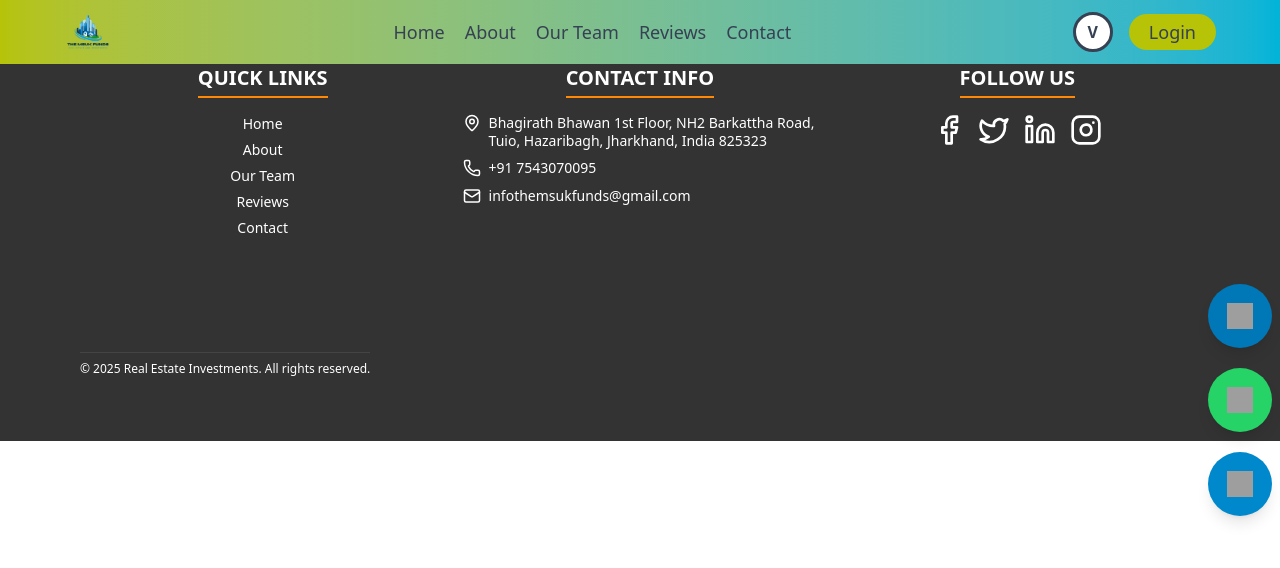
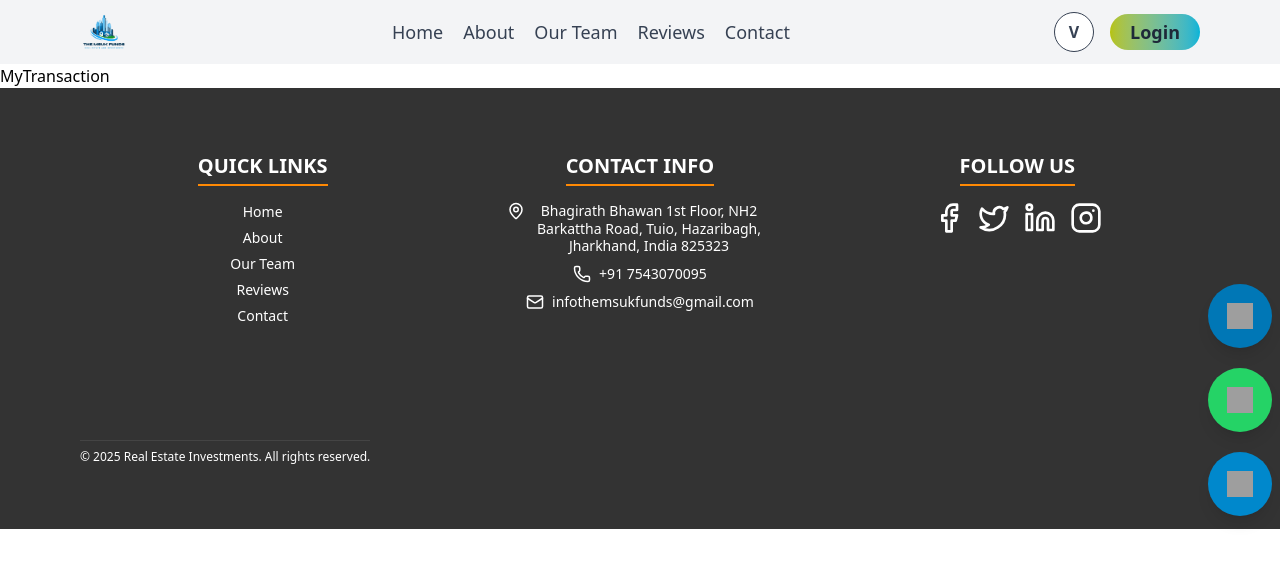
Before and after one commit to vinaysuman2629/suman, a React (Vite) app in the folder client/: page /my-transaction in a window 1280 px wide. Shown: the top 568 px of the page. Built offline with nearby package versions, Linux system fonts and the light colour scheme; grey boxes are pictures that could not be loaded.

Commit message:
Add MyTransaction page, ScrollToTop component, and update routing; enhance Home and Footer components

```diff
--- a/client/src/App.jsx
+++ b/client/src/App.jsx
@@ -9,6 +9,8 @@ import Review from './pages/Review'
 import Contact from './pages/Contact'
 import Auth from './pages/Auth'
 import Sidebar from './components/Sidebar'
+import ScrollToTop from './components/ScrollToTop'
+import MyTransaction from './pages/MyTransaction'
 
 
 const App = () => {
@@ -19,6 +21,7 @@ const App = () => {
     <div>
       {!hideNavFooter.includes(location.pathname) && <Navbar />}
       {!hideNavFooter.includes(location.pathname) && <Sidebar />}
+      <ScrollToTop />
       <Routes>
         <Route path='/login' element={<Auth />} />
         <Route path='/' element={<Home />} />
@@ -26,6 +29,7 @@ const App = () => {
         <Route path='/team' element={<Team />} />
         <Route path='/review' element={<Review />} />
         <Route path='/contact' element={<Contact />} />
+        <Route path='/my-transaction' element={<MyTransaction />} />
       </Routes>
       {!hideNavFooter.includes(location.pathname) && <Footer />}
     </div>
--- a/client/src/components/Footer.jsx
+++ b/client/src/components/Footer.jsx
@@ -19,21 +19,21 @@ const Footer = () => {
                 <div className='flex flex-col w-full items-center justify-start h-56'>
                     <h1 className='text-xl uppercase border-b-2 font-semibold border-orange-400 pb-1'>Contact Info</h1>
                     <div className='flex flex-col gap-2.5 mt-4 font-medium text-sm items-center justify-center'>
-                        <div className="flex items-start justify-center gap-2 w-full">
+                        <div className="flex items-start justify-center w-[80%]">
                             <MapPin size={18} />
-                            <p className="w-[90%] leading-tight">
+                            <p className="w-[85%] leading-tight text-center">
                                 Bhagirath Bhawan 1st Floor, NH2 Barkattha Road, Tuio, Hazaribagh, Jharkhand, India 825323
                             </p>
                         </div>
-                        <div className="flex items-start justify-center gap-2 w-full">
+                        <div className="flex items-start justify-center gap-2 w-[80%]">
                             <Phone size={18} />
-                            <p className="w-[90%] leading-tight">
+                            <p className="leading-tight text-center">
                                 +91 7543070095
                             </p>
                         </div>
-                        <div className="flex items-start justify-center gap-2 w-full">
+                        <div className="flex items-start justify-center gap-2 w-[80%]">
                             <Mail size={18} />
-                            <p className="w-[90%] leading-tight">
+                            <p className="leading-tight text-center">
                                 infothemsukfunds@gmail.com
                             </p>
                         </div>
--- a/client/src/components/Navbar.jsx
+++ b/client/src/components/Navbar.jsx
@@ -1,45 +1,109 @@
-import React, { useState } from 'react'
-import { assets } from '../assets/assets'
-import { Link } from 'react-router-dom'
-import { Menu } from 'lucide-react'
+import React, { useState, useEffect } from 'react';
+import { assets } from '../assets/assets';
+import { Link, useLocation } from 'react-router-dom';
+import { Menu } from 'lucide-react';
 
 const Navbar = () => {
     const [showMenu, setShowMenu] = useState(false);
+    const [showProfile, setShowProfile] = useState(false);
+    const [scrolled, setScrolled] = useState(false);
+    const location = useLocation();
+
+    useEffect(() => {
+        const handleScroll = () => {
+            setScrolled(window.scrollY > 0);
+        };
+        window.addEventListener('scroll', handleScroll);
+        return () => window.removeEventListener('scroll', handleScroll);
+    }, []);
+
     return (
-        <header className='fixed z-20 top-0 bg-gradient-to-r from-[#b6c307] to-[#00b4d8] text-gray-700'>
-            <div className='flex items-center justify-between h-16 w-screen p-1 px-3 md:px-16'>
+        <header className={`fixed z-20 top-0 left-1/2 w-screen transform -translate-x-1/2 bg-gray-100 text-gray-700 transition-all duration-300
+            ${scrolled ? 'md:rounded-3xl shadow-lg shadow-black/60 md:mt-4 md:w-[90%] border border-gray-300' : 'md:w-full'}`}>
+            <div className='flex items-center justify-between h-16 px-5 md:px-20'>
                 <Link to={'/'} className='flex items-center justify-center'>
-                    <img src={assets.logo} alt="logo" className='size-12 rounded' />
+                    <img src={assets.logo} alt="logo" className='w-12 h-12 rounded' />
                 </Link>
                 <div className='hidden md:block'>
                     <nav className='flex space-x-5 text-lg font-medium'>
-                        <Link to={'/'} className='cursor-pointer'>Home</Link>
-                        <Link to={'/about'} className='cursor-pointer'>About</Link>
-                        <Link to={'/team'} className='cursor-pointer'>Our Team</Link>
-                        <Link to={'/review'} className='cursor-pointer'>Reviews</Link>
-                        <Link to={'/contact'} className='cursor-pointer'>Contact</Link>
+                        {[
+                            { path: '/', label: 'Home' },
+                            { path: '/about', label: 'About' },
+                            { path: '/team', label: 'Our Team' },
+                            { path: '/review', label: 'Reviews' },
+                            { path: '/contact', label: 'Contact' }
+                        ].map((item) => (
+                            <Link
+                                key={item.path}
+                                to={item.path}
+                                className="relative group cursor-pointer"
+                            >
+                                {item.label}
+                                <span className={`absolute bottom-0 left-0 w-0 h-0.5 bg-amber-500 transition-all duration-300 group-hover:w-full
+                                    ${location.pathname === item.path ? 'w-full' : ''}`} />
+                            </Link>
+                        ))}
                     </nav>
                 </div>
                 <div className='flex items-center gap-4'>
-                    <div className='border-3 border-gray-700 bg-white size-10 rounded-full flex items-center justify-center font-bold cursor-pointer'>V</div>
-                    <button className='bg-[#b6c307] py-1 px-5 text-lg font-medium text-gray-700 rounded-full'><Link to={'/login'}>Login</Link></button>
-                    <div onClick={() => setShowMenu((showMenu) ? false : true)} className='md:hidden cursor-pointer'>
+                    {/* Profile Toggle */}
+                    <div onClick={() => setShowProfile(!showProfile)} className='border border-gray-700 bg-white w-10 h-10 rounded-full flex items-center justify-center font-bold cursor-pointer'>
+                        V
+                    </div>
+
+                    {/* Login Button */}
+                    <button className='bg-gradient-to-r from-[#b6c307] to-[#00b4d8] py-1 px-5 text-lg font-bold text-gray-800 rounded-full'>
+                        <Link to={'/login'}>Login</Link>
+                    </button>
+
+                    {/* Mobile Menu Toggle */}
+                    <div onClick={() => setShowMenu(!showMenu)} className='md:hidden cursor-pointer'>
                         <Menu color='#364153' size={40} />
                     </div>
-                    <div className={`absolute z-20 top-16 right-0 w-[35%] ${showMenu ? 'block' : 'hidden'}`}>
-                        <div className='flex flex-col gap-2 items-center justify-center bg-gradient-to-tr from-[#b6c307] to-[#00b4d8] text-base font-medium rounded-br-3xl rounded-tl-3xl p-5'>
-                            <Link onClick={() => setShowMenu(false)} to={'/'}>Home</Link>
-                            <Link onClick={() => setShowMenu(false)} to={'/about'}>About</Link>
-                            <Link onClick={() => setShowMenu(false)} to={'/team'}>Our Team</Link>
-                            <Link onClick={() => setShowMenu(false)} to={'/review'}>Reviews</Link>
-                            <Link onClick={() => setShowMenu(false)} to={'/contact'}>Contact</Link>
-                        </div>
+                </div>
+            </div>
+
+            {/* Profile Dropdown */}
+            {showProfile && (
+                <div className='absolute z-20 top-16 right-10 w-48 bg-gray-100 border border-gray-300 text-base font-medium rounded-lg p-4 shadow-lg shadow-black/60'>
+                    <div className='flex flex-col gap-2 items-start justify-center'>
+                        <Link to={'/my-transaction'} onClick={() => setShowProfile(false)} className="cursor-pointer">
+                            My Transaction
+                        </Link>
+                        <button>
+                            <Link to={'/login'}>Login</Link>
+                        </button>
                     </div>
                 </div>
+            )}
 
-            </div>
+            {/* Mobile Menu */}
+            {showMenu && (
+                <div className='absolute z-20 top-16 right-0 w-[40%] bg-gray-100 border border-gray-300 text-base font-medium rounded-br-4xl rounded-tl-4xl p-5 shadow-lg shadow-black/60'>
+                    <div className='flex flex-col gap-2 items-center'>
+                        {[
+                            { path: '/', label: 'Home' },
+                            { path: '/about', label: 'About' },
+                            { path: '/team', label: 'Our Team' },
+                            { path: '/review', label: 'Reviews' },
+                            { path: '/contact', label: 'Contact' }
+                        ].map((item) => (
+                            <Link
+                                key={item.path}
+                                to={item.path}
+                                onClick={() => setShowMenu(false)}
+                                className="relative group cursor-pointer"
+                            >
+                                {item.label}
+                                <span className={`absolute bottom-0 left-0 w-0 h-0.5 bg-amber-500 transition-all duration-300 group-hover:w-full
+                                    ${location.pathname === item.path ? 'w-full' : ''}`} />
+                            </Link>
+                        ))}
+                    </div>
+                </div>
+            )}
         </header>
-    )
-}
+    );
+};
 
-export default Navbar
+export default Navbar;
--- /dev/null
+++ b/client/src/components/ScrollToTop.jsx
@@ -0,0 +1,16 @@
+import { useEffect } from "react";
+import { useLocation } from "react-router-dom";
+
+const ScrollToTop = () => {
+  const { pathname } = useLocation();
+
+  useEffect(() => {
+    window.scrollTo({
+        top: 0,
+    });
+  }, [pathname]);
+
+  return null;
+};
+
+export default ScrollToTop;
--- a/client/src/pages/Home.jsx
+++ b/client/src/pages/Home.jsx
@@ -11,7 +11,8 @@ const Home = () => {
   const isInView = useInView(statsRef, { once: true });
   return (
     <div>
-      <section className="hero bg-black/40 h-full md:h-screen text-white py-20 mt-16 relative overflow-hidden flex flex-col justify-center items-center">
+      <div className='abolute hidden md:block w-screen h-16 absolute -top-0 bg-black/40'></div>
+      <section className="hero bg-black/40 h-full md:h-screen text-white py-16 md:py-20 mt-16 relative overflow-hidden flex flex-col justify-center items-center">
         <img src={assets.landwithmoney} className="fixed w-screen -z-1 scale-150 md:scale-100" alt="" />
         <div className="flex flex-col items-center justify-around mx-auto text-center">
           <h1 className="text-4xl md:text-6xl font-bold" style={{ textShadow: '2px 2px 6px rgba(0, 0, 0, 0.5)' }}>
--- /dev/null
+++ b/client/src/pages/MyTransaction.jsx
@@ -0,0 +1,9 @@
+import React from 'react'
+
+const MyTransaction = () => {
+  return (
+    <div className='mt-16'>MyTransaction</div>
+  )
+}
+
+export default MyTransaction
--- a/client/vite.config.js
+++ b/client/vite.config.js
@@ -7,4 +7,5 @@ export default defineConfig({
     react(),
     tailwindcss(),
   ],
+  server: { port: 5174 },
 })
```
